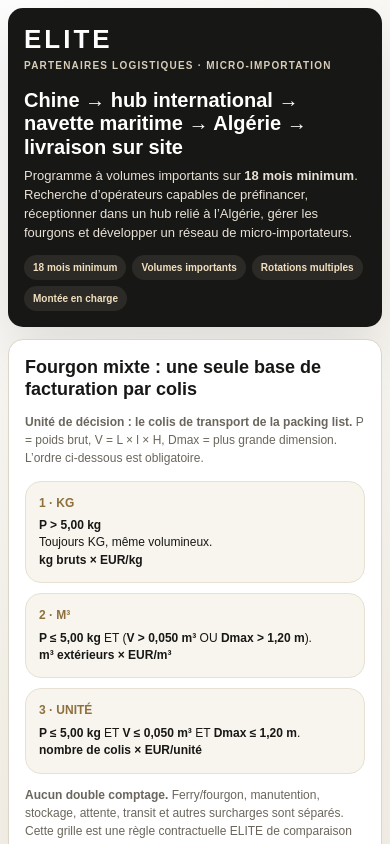
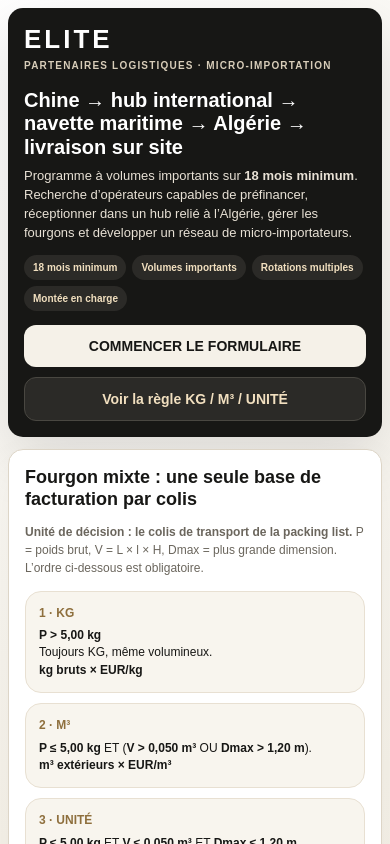
Before and after one commit to AhmedDENDANI991/-sentinel-app, a Next.js app: page / in a window 390 px wide. Shown: the top 844 px of the page. Built offline with nearby package versions, Linux system fonts and the light colour scheme.

Commit message:
Add clear mobile form CTA and anchors

```diff
--- a/app/page.tsx
+++ b/app/page.tsx
@@ -16,10 +16,10 @@
  if(done)return <main><section className="hero"><div className="brand">ELITE</div><div className="eyebrow">ÉTAPE 1 VALIDÉE · PDF FIGÉ</div><h1>Dossier prêt à transmettre</h1><p>Votre offre est figée dans un PDF individuel. Vérifiez-le puis transmettez uniquement ce document.</p></section><section className="success"><h2>Référence <span className="ref">{done.id}</span></h2><div className={`status ${done.whatsapp_status==='ENVOYE'?'ok':'warn'}`}>{done.whatsapp_status==='ENVOYE'?'Étape 2 terminée : PDF transmis au WhatsApp ELITE +213 770 795 995.':done.whatsapp_status==='PARTAGE_OUVERT'?'Le partage du PDF est ouvert sur votre téléphone. Choisissez WhatsApp puis ELITE +213 770 795 995 et confirmez.':'Étape 2 : appuyez sur le bouton WhatsApp pour transmettre le PDF.'}</div><div className="pdfpreview"><iframe src={done.pdf_url} title="PDF"/></div><div className="actions"><a className="btn secondary" href={done.pdf_url} download={done.filename}>Télécharger le PDF</a><button className="btn whatsapp" onClick={send} disabled={sendBusy||done.whatsapp_status==='ENVOYE'}>{done.whatsapp_status==='ENVOYE'?'✓ PDF envoyé':sendBusy?'Envoi...':'● Envoyer le PDF sur WhatsApp'}</button></div><p className="small">Destinataire : <b>+213 770 795 995</b>. Les réponses détaillées ne sont jamais recopiées comme message texte WhatsApp.</p></section></main>;
 
  return <main>
- <section className="hero"><div className="brand">ELITE</div><div className="eyebrow">PARTENAIRES LOGISTIQUES · MICRO-IMPORTATION</div><h1>Chine → hub international → navette maritime → Algérie → livraison sur site</h1><p>Programme à volumes importants sur <b>18 mois minimum</b>. Recherche d’opérateurs capables de préfinancer, réceptionner dans un hub relié à l’Algérie, gérer les fourgons et développer un réseau de micro-importateurs.</p><div className="chips"><span className="chip">18 mois minimum</span><span className="chip">Volumes importants</span><span className="chip">Rotations multiples</span><span className="chip">Montée en charge</span></div></section>
- <section className="rule"><h2>Fourgon mixte : une seule base de facturation par colis</h2><p className="lead"><b>Unité de décision : le colis de transport de la packing list.</b> P = poids brut, V = L × l × H, Dmax = plus grande dimension. L’ordre ci-dessous est obligatoire.</p><div className="rulegrid"><div className="rulebox"><strong>1 · KG</strong><b>P &gt; 5,00 kg</b><br/>Toujours KG, même volumineux.<br/><span className="formula">kg bruts × EUR/kg</span></div><div className="rulebox"><strong>2 · M³</strong><b>P ≤ 5,00 kg</b> ET (<b>V &gt; 0,050 m³</b> OU <b>Dmax &gt; 1,20 m</b>).<br/><span className="formula">m³ extérieurs × EUR/m³</span></div><div className="rulebox"><strong>3 · UNITÉ</strong><b>P ≤ 5,00 kg</b> ET <b>V ≤ 0,050 m³</b> ET <b>Dmax ≤ 1,20 m</b>.<br/><span className="formula">nombre de colis × EUR/unité</span></div></div><p className="small"><b>Aucun double comptage.</b> Ferry/fourgon, manutention, stockage, attente, transit et autres surcharges sont séparés. Cette grille est une règle contractuelle ELITE de comparaison des offres.</p></section>
+ <section className="hero"><div className="brand">ELITE</div><div className="eyebrow">PARTENAIRES LOGISTIQUES · MICRO-IMPORTATION</div><h1>Chine → hub international → navette maritime → Algérie → livraison sur site</h1><p>Programme à volumes importants sur <b>18 mois minimum</b>. Recherche d’opérateurs capables de préfinancer, réceptionner dans un hub relié à l’Algérie, gérer les fourgons et développer un réseau de micro-importateurs.</p><div className="chips"><span className="chip">18 mois minimum</span><span className="chip">Volumes importants</span><span className="chip">Rotations multiples</span><span className="chip">Montée en charge</span></div><div className="hero-actions"><a className="btn primary" href="#formulaire">COMMENCER LE FORMULAIRE</a><a className="btn secondary" href="#regle-tarifaire">Voir la règle KG / M³ / UNITÉ</a></div></section>
+ <section className="rule" id="regle-tarifaire"><h2>Fourgon mixte : une seule base de facturation par colis</h2><p className="lead"><b>Unité de décision : le colis de transport de la packing list.</b> P = poids brut, V = L × l × H, Dmax = plus grande dimension. L’ordre ci-dessous est obligatoire.</p><div className="rulegrid"><div className="rulebox"><strong>1 · KG</strong><b>P &gt; 5,00 kg</b><br/>Toujours KG, même volumineux.<br/><span className="formula">kg bruts × EUR/kg</span></div><div className="rulebox"><strong>2 · M³</strong><b>P ≤ 5,00 kg</b> ET (<b>V &gt; 0,050 m³</b> OU <b>Dmax &gt; 1,20 m</b>).<br/><span className="formula">m³ extérieurs × EUR/m³</span></div><div className="rulebox"><strong>3 · UNITÉ</strong><b>P ≤ 5,00 kg</b> ET <b>V ≤ 0,050 m³</b> ET <b>Dmax ≤ 1,20 m</b>.<br/><span className="formula">nombre de colis × EUR/unité</span></div></div><p className="small"><b>Aucun double comptage.</b> Ferry/fourgon, manutention, stockage, attente, transit et autres surcharges sont séparés. Cette grille est une règle contractuelle ELITE de comparaison des offres.</p></section>
  <div className="progress"><div style={{width:`${progress}%`}}/></div>
- <form className="card" ref={setForm} onSubmit={submit}>
+ <form className="card" id="formulaire" ref={setForm} onSubmit={submit}>
  <section data-step="0" style={{display:step===0?'block':'none'}}><h2>1. Identité et conformité</h2><div className="grid"><F l="Nom" n="nom" r/><F l="Prénom" n="prenom" r/><F l="Téléphone WhatsApp" n="telephone" t="tel" r/><F l="Email" n="email" t="email" r/><F l="Ville / pays d'exploitation" n="ville_pays" r/><F l="Société / réseau / enseigne" n="societe"/><Y l="Carte auto-entrepreneur micro-importation valide ?" n="carte_ae" r/><Y l="Autorisation générale valide ?" n="autorisation_generale" r/><F l="Nombre d'opérations similaires" n="operations_similaires" t="number"/><F l="Années d'expérience" n="annees_experience" t="number" s="0.5"/></div></section>
  <section data-step="1" style={{display:step===1?'block':'none'}}><h2>2. Chaîne Chine → hub → Algérie</h2><div className="grid"><Y l="Peut organiser Chine → hub ?" n="china_to_hub" r/><Y l="Peut réceptionner physiquement au hub ?" n="receive_hub" r/><Y l="Peut organiser la navette maritime vers l'Algérie ?" n="maritime_to_algeria" r/><Y l="Peut livrer sur site ELITE en Algérie ?" n="site_delivery" r/><F l="Hub principal proposé" n="primary_hub" r p="Turquie, Tunisie, Italie..."/><F l="Tous les hubs / pays accessibles" n="hubs" r/><Y l="Visa Schengen disponible ?" n="schengen_visa"/><F l="Autres pays accessibles / titres / réseau" n="other_access"/><Y l="Prêt pour démarrage immédiat ?" n="start_immediate" r/><F l="Sinon, date de disponibilité" n="availability_date" t="date"/></div></section>
  <section data-step="2" style={{display:step===2?'block':'none'}}><h2>3. Fourgons, rotations et réseau</h2><div className="grid"><label>Fourgon disponible *<select name="van_status" required><option value="">Choisir</option><option>PROPRE</option><option>LOUE</option><option>RESEAU</option><option>NON</option></select></label><F l="Fourgons mobilisables maintenant" n="vans_now" t="number"/><F l="Charge utile moyenne / fourgon (kg)" n="van_payload_kg" t="number"/><F l="Volume utile moyen / fourgon (m³)" n="van_volume_m3" t="number" s="0.1"/><F l="Rotations réalistes / mois" n="rotations_month" t="number" s="0.5" r/><F l="Micro-importateurs mobilisables maintenant" n="micro_now" t="number" r/><F l="Micro-importateurs sous 30 jours" n="micro_30" t="number" r/><F l="Micro-importateurs sous 90 jours" n="micro_90" t="number" r/></div></section>
```
